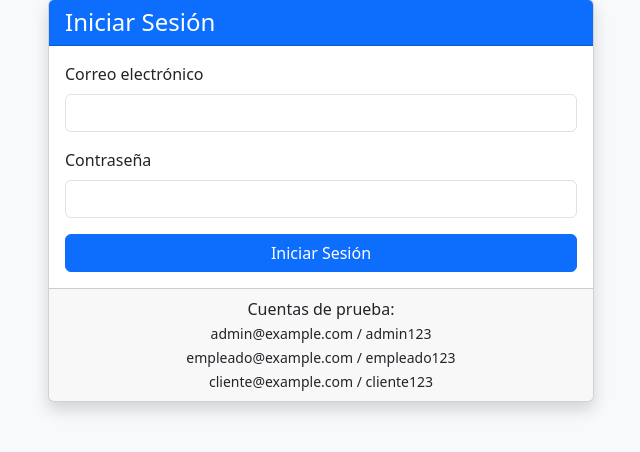
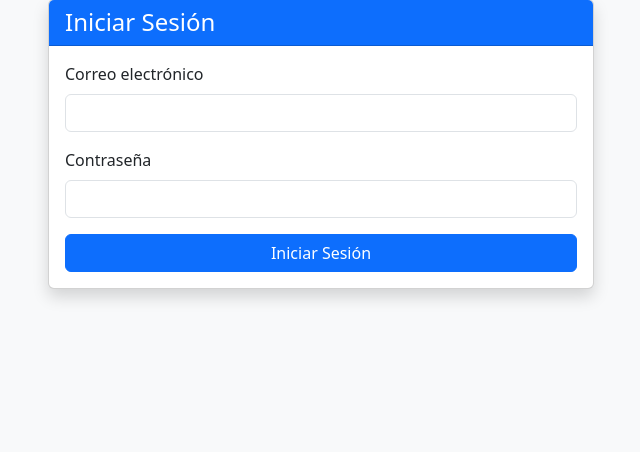
Before and after one commit to JesusLopez28/implementacion-roles-permisos-php, a PHP site: page /views/auth/login.php in a window 1280 px wide. Shown: the part 49-501 px from the top of the page, without its empty margins (319-959 px from the left). Run offline with PHP 8.4, Linux system fonts and the light colour scheme.

Commit message:
Actualizar rutas de redirección a la página de acceso no autorizado y eliminar información de cuentas de prueba en la vista de inicio de sesión

```diff
--- a/controllers/FacturaController.php
+++ b/controllers/FacturaController.php
@@ -31,7 +31,7 @@ class FacturaController {
 
         // Verificar si es cliente y está intentando ver factura ajena
         if($user->hasRole('Cliente') && $factura['user_id'] != $user->id) {
-            header("Location: ../views/unauthorized.php");
+            header("Location: /implementacion-roles-permisos-php/views/unauthorized.php");
             exit();
         }
 
@@ -62,7 +62,7 @@ class FacturaController {
 
         // Verificar si es cliente y está intentando modificar factura ajena
         if($user->hasRole('Cliente') && $factura['user_id'] != $user->id) {
-            header("Location: ../views/unauthorized.php");
+            header("Location: /implementacion-roles-permisos-php/views/unauthorized.php");
             exit();
         }
 
@@ -86,7 +86,7 @@ class FacturaController {
 
         // Verificar si es cliente y está intentando eliminar factura ajena
         if($user->hasRole('Cliente') && $factura['user_id'] != $user->id) {
-            header("Location: ../views/unauthorized.php");
+            header("Location: /implementacion-roles-permisos-php/views/unauthorized.php");
             exit();
         }
 
--- a/middleware/Auth.php
+++ b/middleware/Auth.php
@@ -22,7 +22,7 @@ class Auth {
         $user->id = $_SESSION['user_id'];
 
         if(!$user->hasRole($roleName)) {
-            header("Location: ../views/unauthorized.php");
+            header("Location: /implementacion-roles-permisos-php/views/unauthorized.php");
             exit();
         }
 
@@ -36,7 +36,7 @@ class Auth {
         $user->id = $_SESSION['user_id'];
 
         if(!$user->hasPermission($permissionName)) {
-            header("Location: ../views/unauthorized.php");
+            header("Location: /implementacion-roles-permisos-php/views/unauthorized.php");
             exit();
         }
 
--- a/views/auth/login.php
+++ b/views/auth/login.php
@@ -38,14 +38,6 @@ session_start();
                             </div>
                         </form>
                     </div>
-                    <div class="card-footer">
-                        <div class="text-center">
-                            <p class="mb-0">Cuentas de prueba:</p>
-                            <small>admin@example.com / admin123</small><br>
-                            <small>empleado@example.com / empleado123</small><br>
-                            <small>cliente@example.com / cliente123</small>
-                        </div>
-                    </div>
                 </div>
             </div>
         </div>
```
